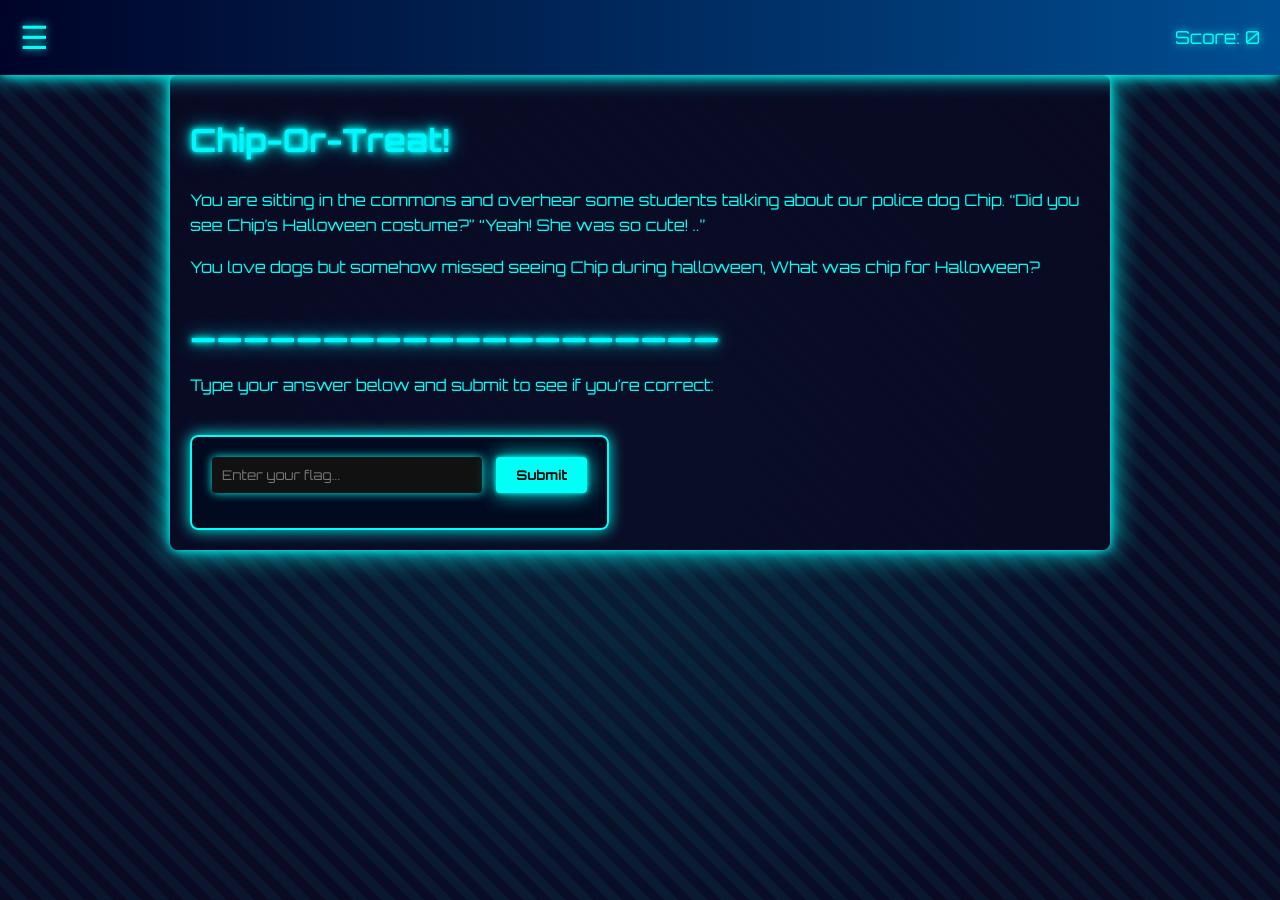
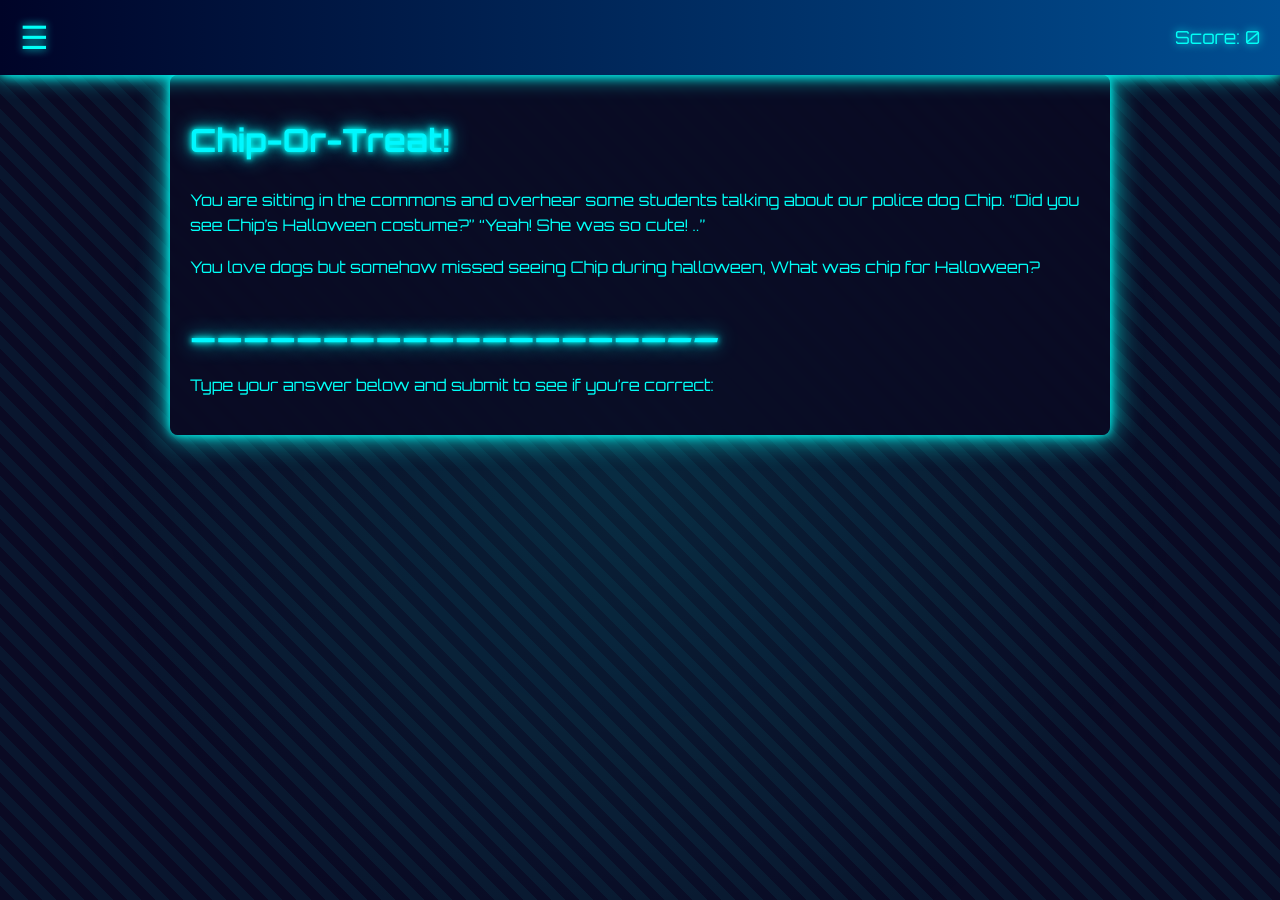
Before and after one commit to toni-graham/ctf2025, a Jekyll site: the page built from challenge1.md, in a window 1280 px wide. Built offline with Jekyll 4.4.1, drawn with Linux system fonts in a browser that asks for light colours.

Commit message:
Update challenge1.md

```diff
--- a/challenge1.md
+++ b/challenge1.md
@@ -16,35 +16,28 @@ You love dogs but somehow missed seeing Chip during halloween, What was chip for
 
 Type your answer below and submit to see if you're correct:
 
-<div class="answer-box">
-  <form id="answer-form">
-    <input type="text" id="user-answer" placeholder="Enter your flag..." required>
-    <button type="submit">Submit</button>
-  </form>
-  <div id="feedback"></div>
-</div>
-
 <script>
   document.addEventListener("DOMContentLoaded", function() {
     const form = document.getElementById("answer-form");
     const feedback = document.getElementById("feedback");
     const scoreDisplay = document.getElementById("scoreDisplay");
 
+    // Make sure the score is a number
     let score = parseInt(localStorage.getItem("ctfScore")) || 0;
+    scoreDisplay.textContent = score;
 
     form.addEventListener("submit", function(e) {
       e.preventDefault();
       const userAnswer = document.getElementById("user-answer").value.trim().toLowerCase();
 
-      // 👇 Change this for each challenge
       const correctAnswer = "flag{cyberpower}";
 
       if (userAnswer === correctAnswer) {
         feedback.textContent = "✅ Correct!";
         feedback.style.color = "#00ff99";
 
-        // Add +100 points
-        score += 100;
+        // Add 100 points properly
+        score = parseInt(score) + 100;
         localStorage.setItem("ctfScore", score);
         scoreDisplay.textContent = score;
       } else {
```
